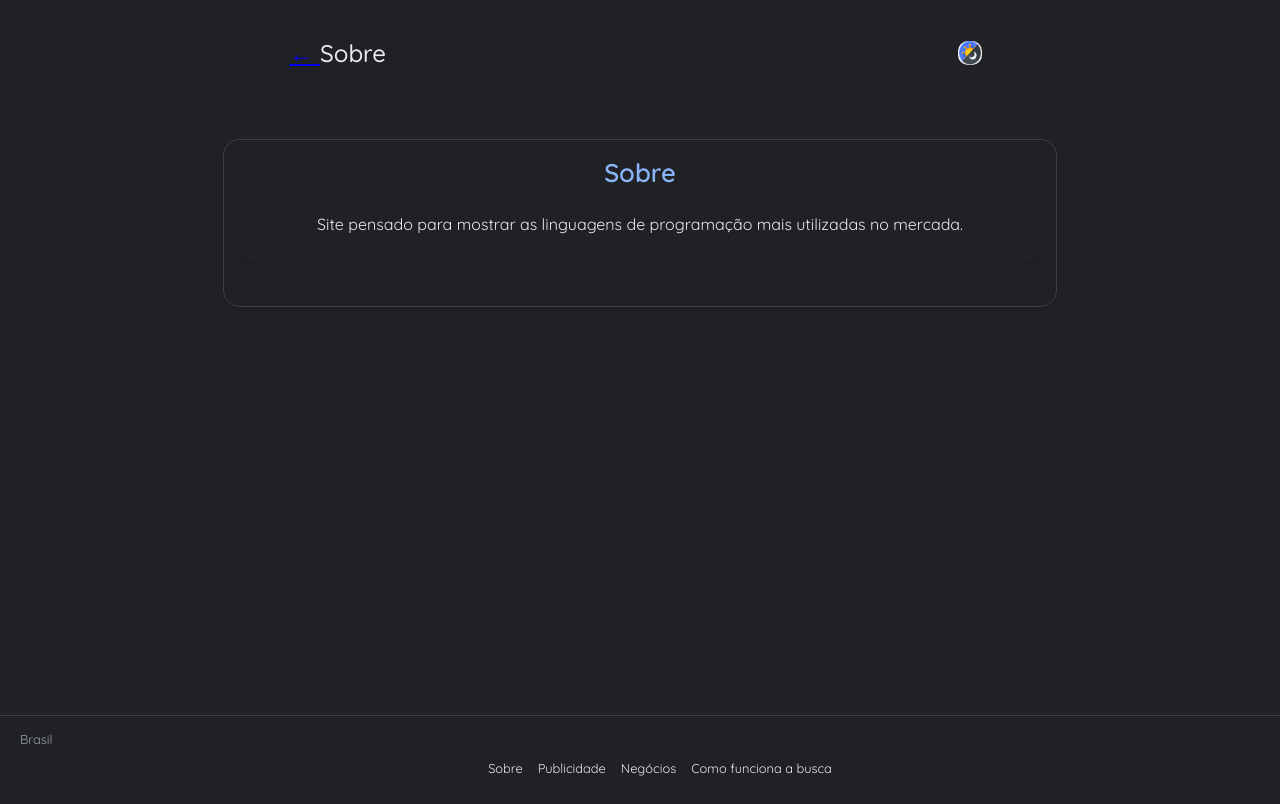
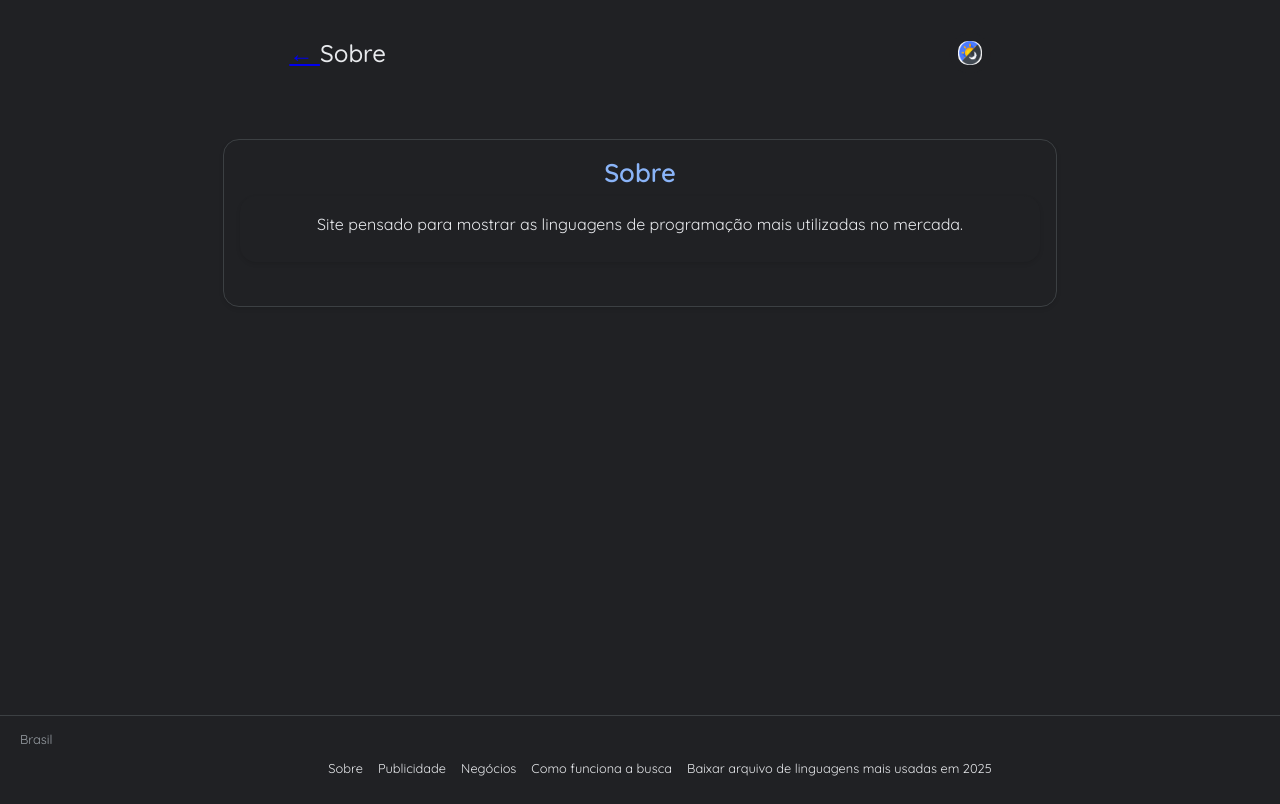
Before and after one commit to cristiancfe/imersao-alura-dev-IA, a plain HTML site: page sobre.html in a window 1280 px wide. Drawn offline with Linux system fonts and the light colour scheme.

Commit message:
Update sobre.html

```diff
--- a/sobre.html
+++ b/sobre.html
@@ -46,6 +46,10 @@
 				<li>
 					<a href="como-funciona-a-busca.html">Como funciona a busca</a>
 				</li>
+				<li>
+					<a href="linguagens.pdf" target="_blank">
+						<!-- <img src="./img/arroba.jpg" alt="PDF" height="25px"> <br>--> Baixar arquivo de linguagens mais usadas em 2025</a>
+				</li>
 
 			</ul>
 		</footer>
```
